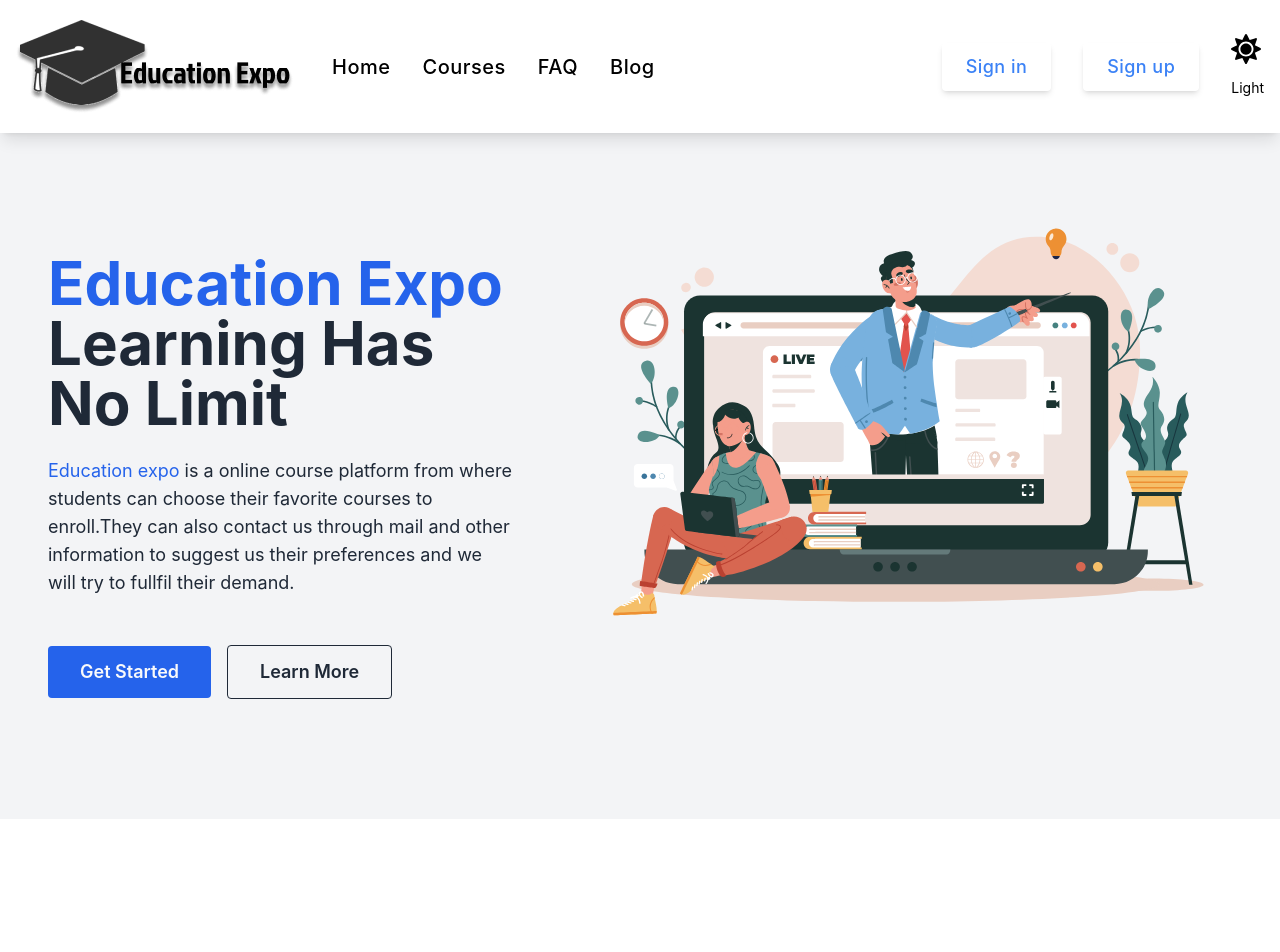
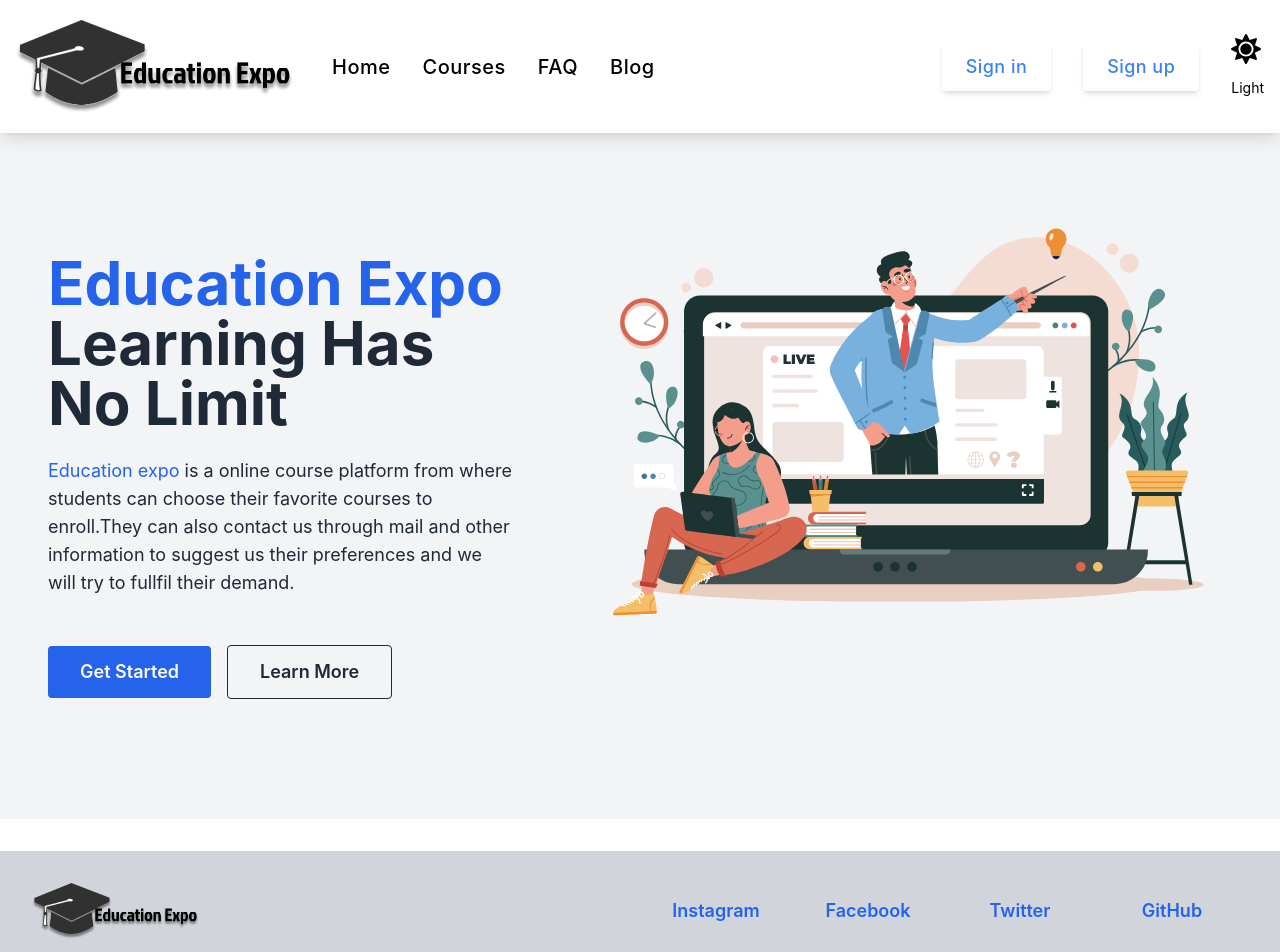
Before and after one commit to ShekhRaselMasrurAhmmadNissan/education-expo-client, a React (Create React App) app: page / in a window 1280 px wide. Shown: the top 952 px of the page. Before the commit the page ends 819 px from the top, so only its background shows below. Built offline with nearby package versions, Linux system fonts and the light colour scheme; no server answers.

Commit message:
Added the footer.

```diff
--- /dev/null
+++ b/src/Components/Footer/Footer.js
@@ -0,0 +1,61 @@
+import React from 'react';
+import { Link } from 'react-router-dom';
+
+import navbarLogo from '../../assets/navbarLogo.png';
+
+const Footer = () => {
+	return (
+		<>
+			<footer className="mt-4 lg:mt-8 px-4 lg:px-8 py-8 bg-gray-300 text-gray-600">
+				<div className="container grid grid-cols-1 lg:grid-cols-2 items-center justify-center lg:justify-between">
+					<div className="flex items-center justify-center lg:justify-start">
+						<Link
+							to="/"
+							aria-label="Education Expo"
+							title="Education Expo"
+							className="flex items-center"
+						>
+							<img src={navbarLogo} alt="" className="h-14" />
+						</Link>
+					</div>
+					<div className="text-lg font-semibold grid grid-cols-2 md:grid-cols-4 items-center justify-center lg:justify-evenly text-center">
+						<a
+							target="__blank"
+							rel="noopener noreferrer"
+							href="https://www.instagram.com/shekh_rasel_masrur_ahmmad/"
+							className="text-blue-600 hover:text-emerald-400 px-2"
+						>
+							Instagram
+						</a>
+						<a
+							target="__blank"
+							rel="noopener noreferrer"
+							href="https://www.facebook.com/shekhraselmasrurahmmad"
+							className="text-blue-600 hover:text-emerald-400 px-2"
+						>
+							Facebook
+						</a>
+						<a
+							target="__blank"
+							rel="noopener noreferrer"
+							href="https://twitter.com/NissanAhmmad"
+							className="text-blue-600 hover:text-emerald-400 px-2"
+						>
+							Twitter
+						</a>
+						<a
+							target="__blank"
+							rel="noopener noreferrer"
+							href="https://github.com/ShekhRaselMasrurAhmmadNissan"
+							className="text-blue-600 hover:text-emerald-400 px-2"
+						>
+							GitHub
+						</a>
+					</div>
+				</div>
+			</footer>
+		</>
+	);
+};
+
+export default Footer;
--- a/src/Layouts/Main/Main.js
+++ b/src/Layouts/Main/Main.js
@@ -1,5 +1,6 @@
 import React from 'react';
 import { Outlet } from 'react-router-dom';
+import Footer from '../../Components/Footer/Footer';
 import Navbar from '../../Components/Navbar/Navbar';
 
 const Main = () => {
@@ -7,6 +8,7 @@ const Main = () => {
 		<div>
 			<Navbar />
 			<Outlet />
+			<Footer />
 		</div>
 	);
 };
```
